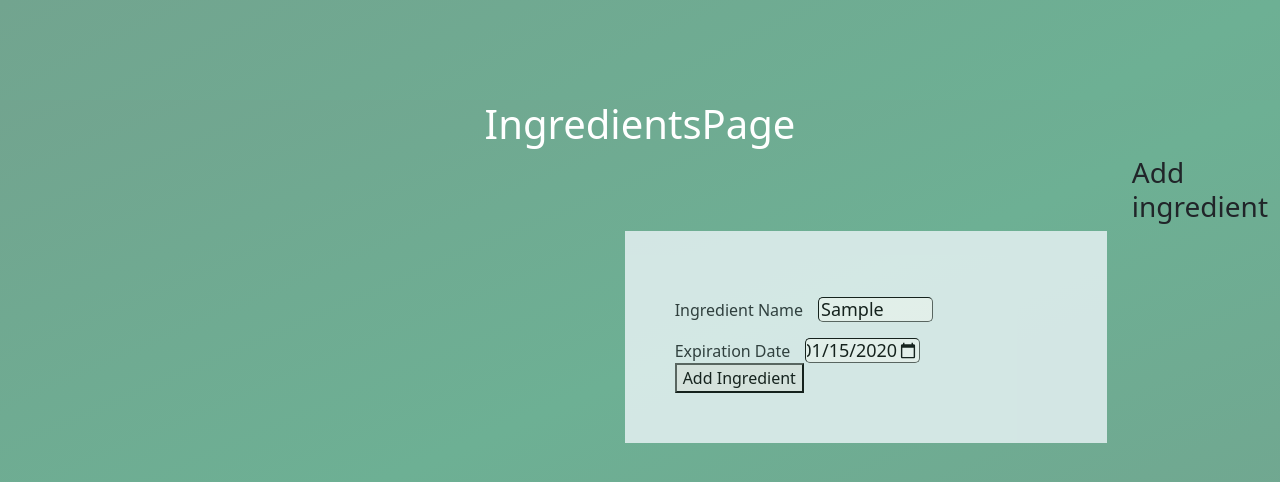
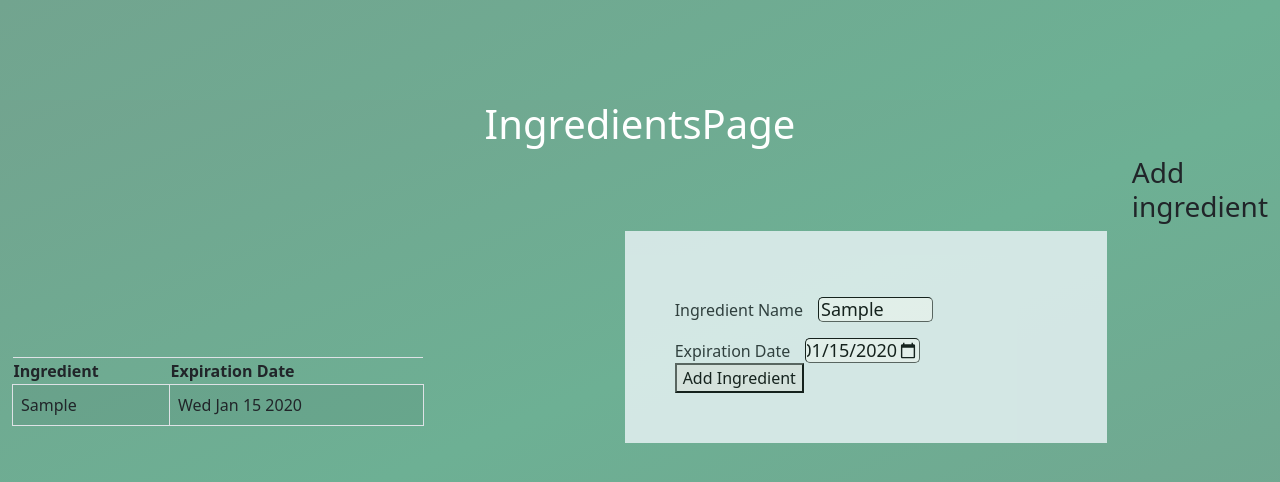
Before and after one commit to mingjm3/recip_elf, a React (Create React App) app in the folder frontend/: page /ingredient in a window 1280 px wide. Both pictures are taken after typing "Sample", "2020-01-15" into the empty fields and a click on the button "Add Ingredient". Shown: the top 482 px of the page. Built offline with nearby package versions, Linux system fonts and the light colour scheme.

Commit message:
fix up ingredients functionality

```diff
--- a/frontend/src/IngredientPage.js
+++ b/frontend/src/IngredientPage.js
@@ -1,15 +1,17 @@
 import Container from "react-bootstrap/Container";
 import Stack from "react-bootstrap/Stack";
-import { useEffect, useState } from "react";
+import Table from "react-bootstrap/Table";
+import { useState } from "react";
 import IngredientForm from "./components/IngredientForm";
 function IngredientPage() {
   const [ingredients, setIngredients] = useState([])
-  const listItems = ingredients.map(ingredient => {
+  const tableRows = ingredients.map(ingredient => {
+    const expiry = new Date(ingredient.expiration)
     return (
-      <div>
-        <p>{ingredient.name}</p>
-        <p>{ingredient.expiration.toDateString()}</p>
-      </div>
+        <tr>
+          <td>{ingredient.name}</td>
+          <td>{expiry.toDateString()}</td>
+        </tr>
     )
   })
 
@@ -18,12 +20,16 @@ function IngredientPage() {
       <h1>IngredientsPage</h1>
       <Stack direction="horizontal" gap={3}>
         <Container>
-          <ul>
-            {listItems}
-          </ul>
+          <Table striped bordered hover>
+            <thead>
+              <th>Ingredient</th>
+              <th>Expiration Date</th>
+            </thead>
+            <tbody>{tableRows}</tbody>
+          </Table>
         </Container>
         <Container>
-          <IngredientForm />
+          <IngredientForm ingredients={ingredients} setIngredients={setIngredients} />
         </Container>
       </Stack>
     </div>
--- a/frontend/src/components/IngredientForm.js
+++ b/frontend/src/components/IngredientForm.js
@@ -1,12 +1,21 @@
 import { React } from "react";
 import { useState } from "react";
 
-const IngredientForm = () => {
+const IngredientForm = ({ ingredients, setIngredients }) => {
+  console.log('render', ingredients, setIngredients)
   const [name, setName] = useState(null);
   const [expiration, setExpiration] = useState(null);
-  const addIngredient = async (e) => {
+  const addIngredient = (e) => {
       e.preventDefault()
       console.log('pressed button', name, expiration)
+      console.log('ingredients', ingredients)
+      setIngredients([
+          ...ingredients,
+          {
+              name,
+              expiration
+          }
+      ])
   }
 
   return (
```
